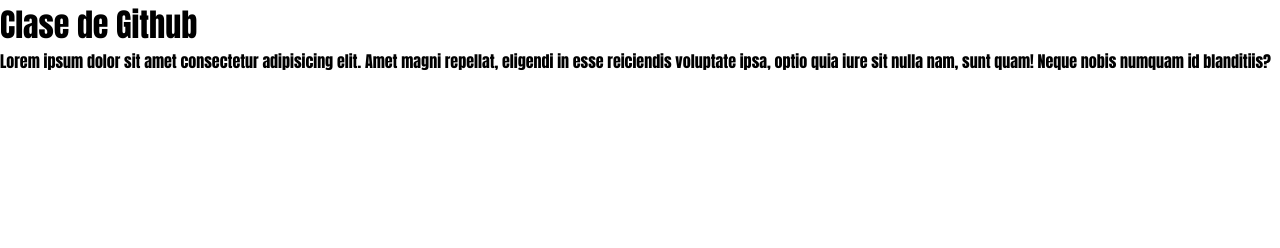
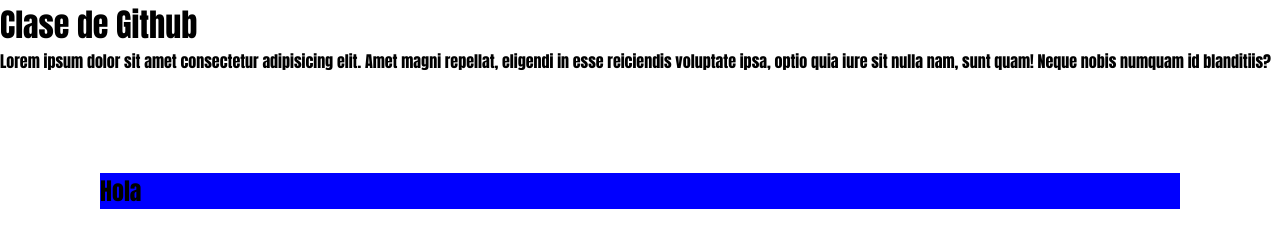
Before and after one commit to Iddiego/Clase-11, a plain HTML site: page index.html in a window 1280 px wide. Drawn offline with Linux system fonts and the light colour scheme.

Commit message:
titulo hola

```diff
--- a/css/style.css
+++ b/css/style.css
@@ -4,3 +4,8 @@
     color: black;
     font-family: Impact, Haettenschweiler, 'Arial Narrow Bold', sans-serif;
 }
+
+.h2{
+    margin: 100px 100px;
+    background-color: blue;
+}
--- a/index.html
+++ b/index.html
@@ -14,5 +14,8 @@
         </h1>
         <p>Lorem ipsum dolor sit amet consectetur adipisicing elit. Amet magni repellat, eligendi in esse reiciendis voluptate ipsa, optio quia iure sit nulla nam, sunt quam! Neque nobis numquam id blanditiis?</p>
     </div>
+    <section class="h2">
+        <H2>Hola</H2>
+    </section>
 </body>
 </html>
```
